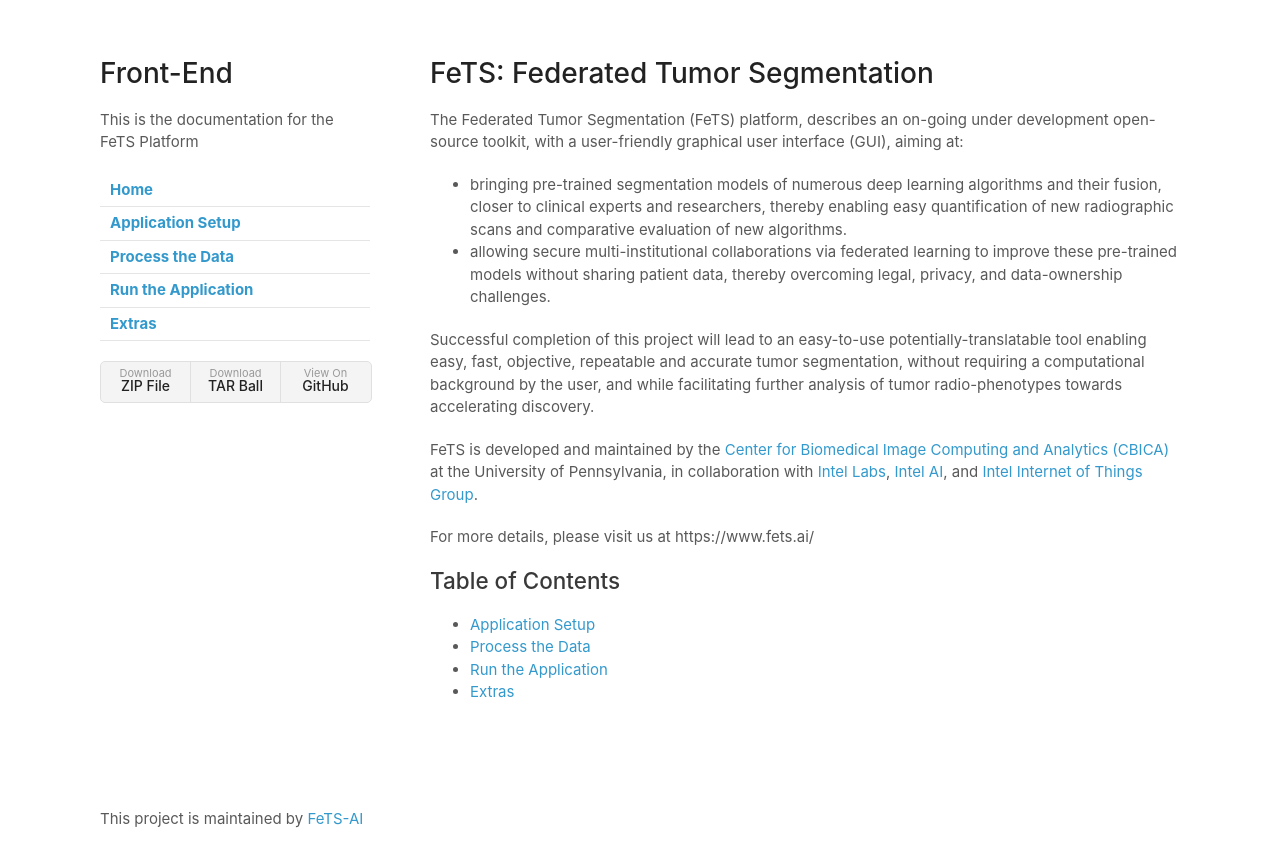
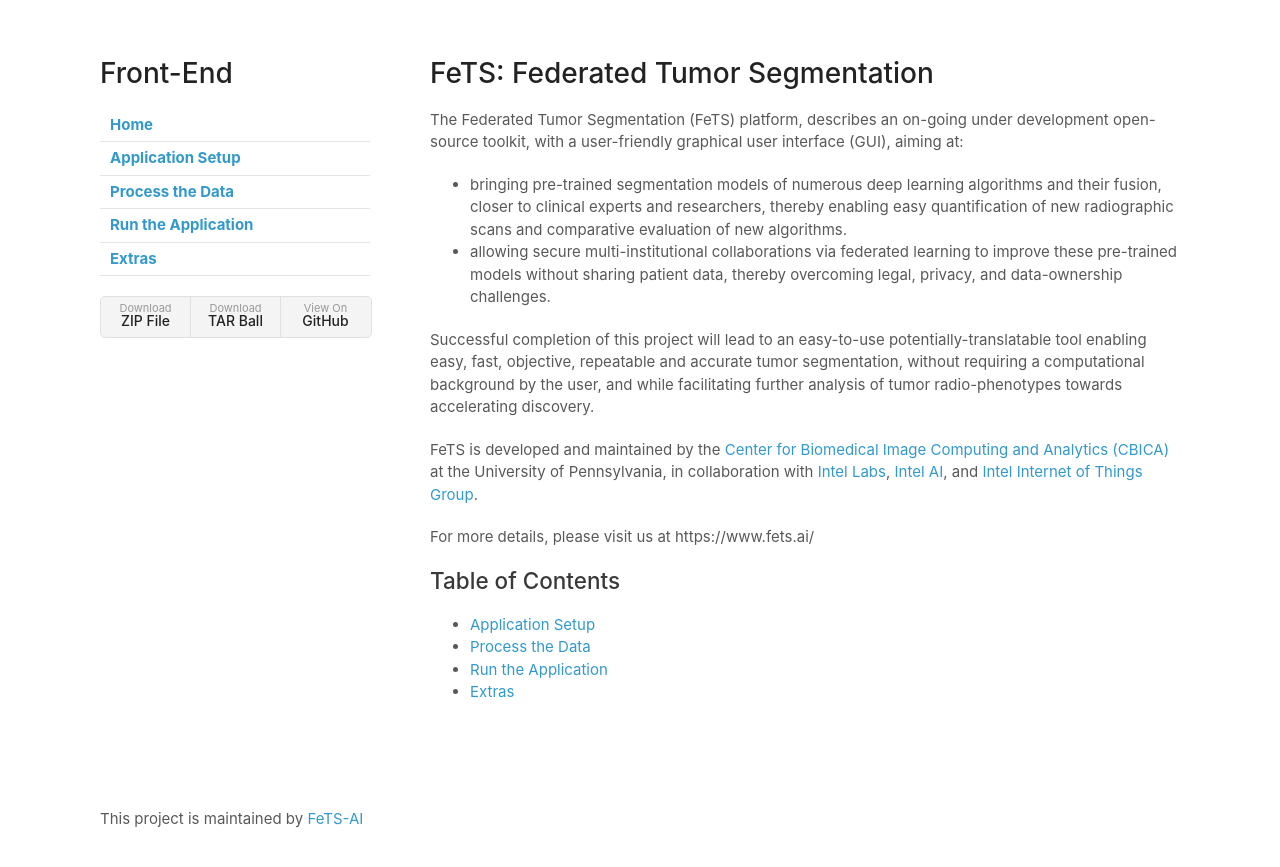
Before and after one commit to FeTS-AI/Front-End, a Jekyll site: the page built from docs/index.md, in a window 1280 px wide. Shown: the top 867 px of the page. Built offline with Jekyll 4.4.1, drawn with Linux system fonts in a browser that asks for light colours; our own code applies the rules of GitHub Pages for plain Markdown files.

Commit message:
testing without quotes

```diff
--- a/docs/_layouts/default.html
+++ b/docs/_layouts/default.html
@@ -4,7 +4,7 @@
     <meta charset="utf-8">
     <meta http-equiv="X-UA-Compatible" content="chrome=1">
     <link rel="icon" type="image/png"  href="assets/img/favicon.png">
-    <title>{{ site.title | default: "FeTS Platform" }} by {{ site.github.owner_name }}</title>
+    <title>{{ site.title | default: FeTS Platform }} by {{ site.github.owner_name }}</title>
 
     <link rel="stylesheet" href="{{ '/assets/css/styles.css?v=' | append: site.github.build_revision | relative_url }}">
     <meta name="viewport" content="width=device-width">
@@ -12,8 +12,8 @@
   <body>
     <div class="wrapper">
       <header>
-        <h1>{{ site.title | default: "FeTS Platform" }}</h1>
-        <p>{{ site.description | default: "This is the documentation for the FeTS Platform" }}</p>
+        <h1>{{ site.title | default: FeTS Platform }}</h1>
+        <p>{{ site.description | default: This is the documentation for the FeTS Platform }}</p>
 
         <table>
           {% for nav in site.navigation %}
```
